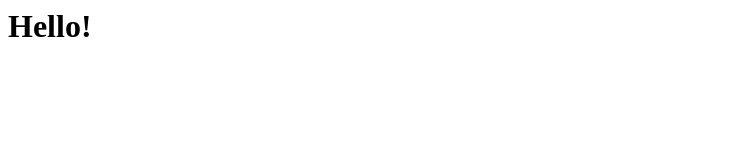
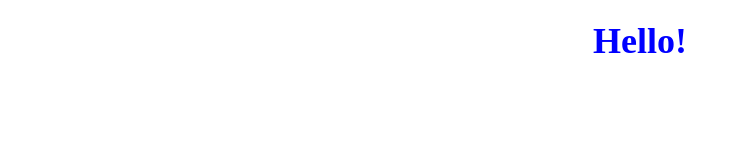
Before and after one commit to FaridaNelson/new-repository, a plain HTML site: page index.html in a window 1280 px wide. Shown: the whole page, without its empty margins (0-739 px from the left). Drawn offline with Linux system fonts and the light colour scheme.

Commit message:
Add head and body and link to stylesheet

```diff
--- a/index.html
+++ b/index.html
@@ -1 +1,12 @@
-<h1>Hello!</h1>
+<!DOCTYPE html>
+<html lang="en">
+  <head>
+    <meta charset="UTF-8" />
+    <meta name="viewport" content="width=device-width, initial-scale=1.0" />
+    <title>Styled Page</title>
+    <link rel="stylesheet" href="style.css" />
+  </head>
+  <body>
+    <h1>Hello!</h1>
+  </body>
+</html>
--- a/style.css
+++ b/style.css
@@ -0,0 +1,6 @@
+h1 {
+  color: blue;
+  font-size: 36px;
+  text-align: center;
+  margin-top: 20px;
+}
```
